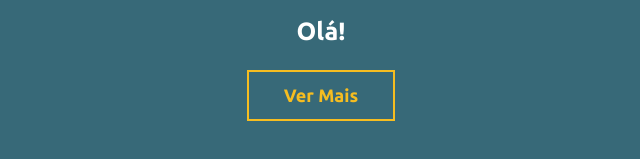
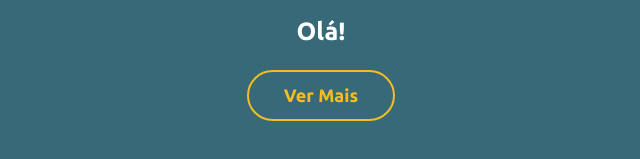
Before and after one commit to MatheusBuenevides/TechChallenge, a Nuxt app: page / in a window 1280 px wide. Shown: the part 333-492 px from the top of the page, without its empty margins (319-959 px from the left). Built offline with nearby package versions, Linux system fonts and the light colour scheme.

Commit message:
Fix button style

```diff
--- a/assets/css/buttons.scss
+++ b/assets/css/buttons.scss
@@ -6,6 +6,7 @@
     border: solid 2px #f6bd20;
     font-size: 18px;
     font-weight: bold;
+    border-radius: 30px;
 
     position: relative;
     overflow: hidden;
@@ -15,7 +16,7 @@
         position: absolute;
         top: 0%;
         left: 0%;
-        width: 100%;
+        width: 110%;
         height: 100%;
 
         background-color: #f6bd20;
```
